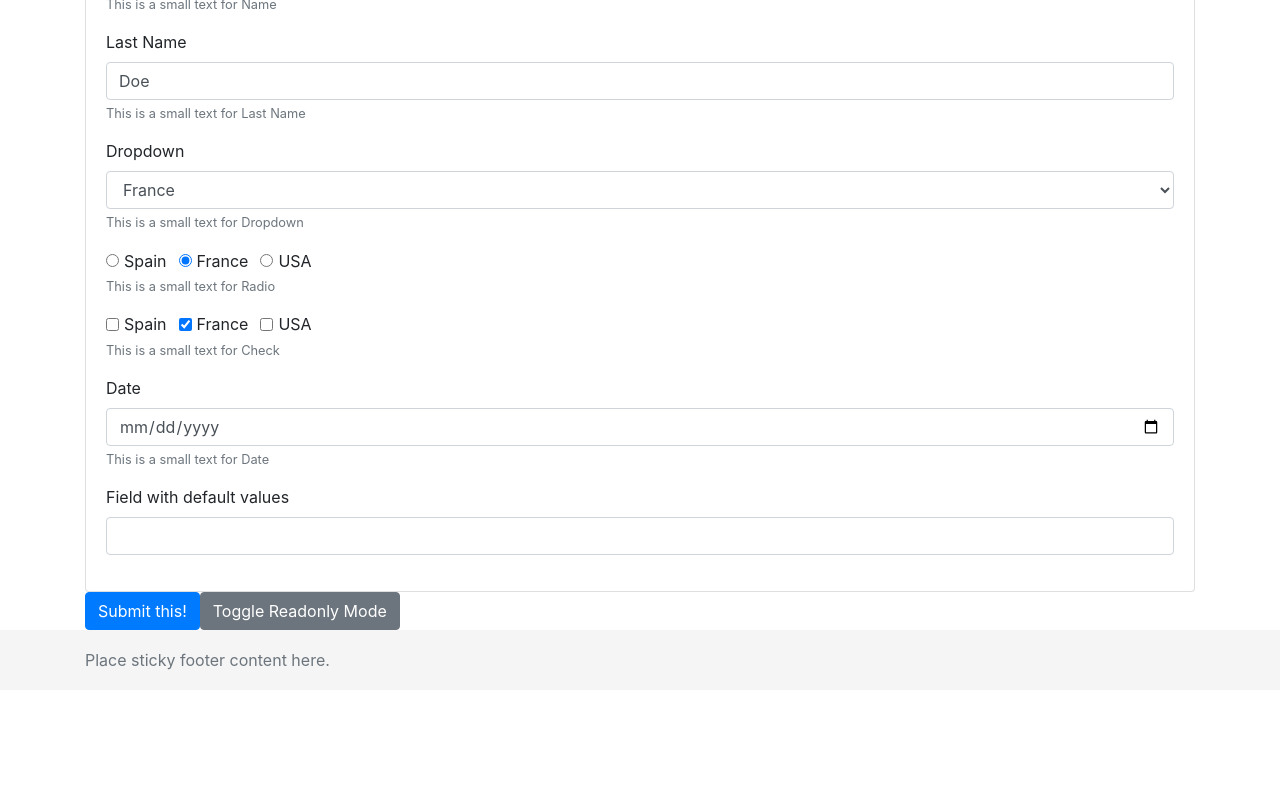
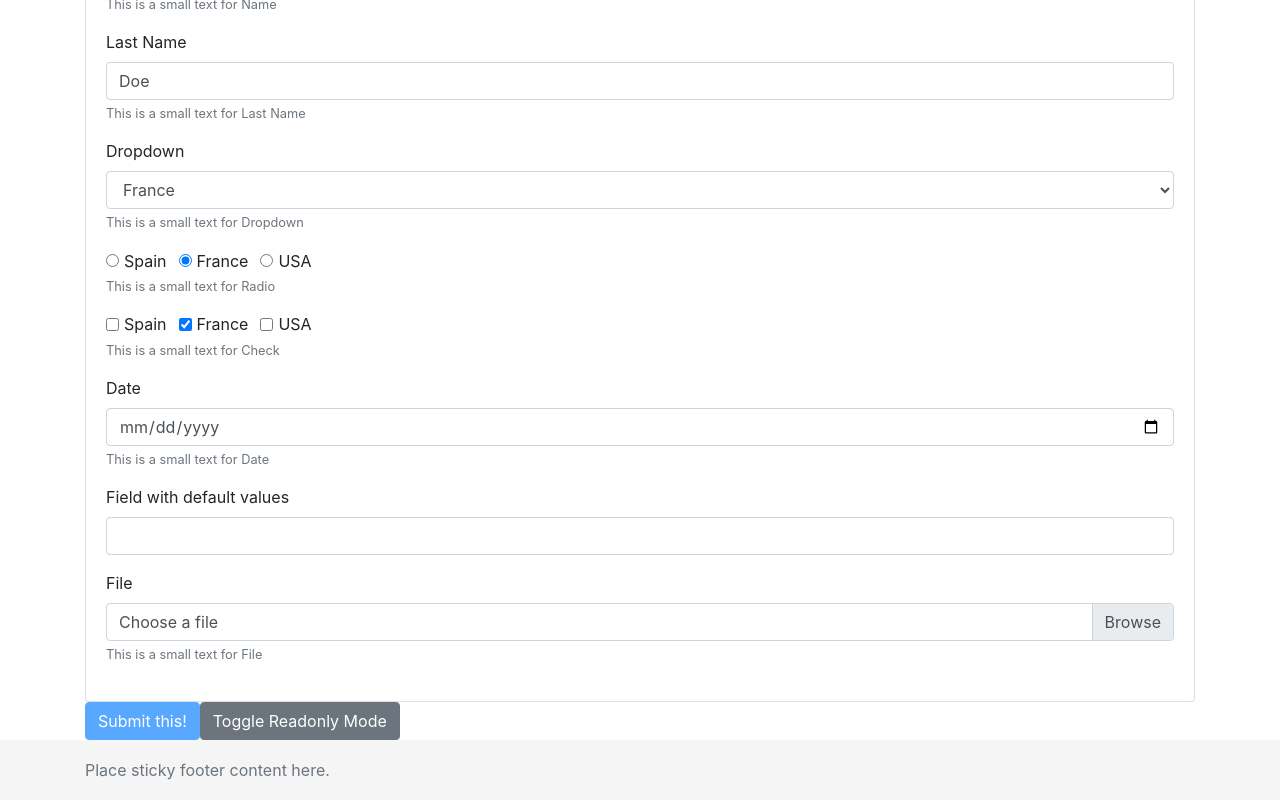
Before and after one commit to isaacroas/ngForms, an Angular app: page / in a window 1280 px wide. Shown: the part 405-1205 px from the top of the page. Before the commit the page ends 1095 px from the top, so only its background shows below. Built offline with nearby package versions, Linux system fonts and the light colour scheme.

Commit message:
Close #4 implement field type file

```diff
--- a/src/app/app.module.ts
+++ b/src/app/app.module.ts
@@ -9,6 +9,7 @@ import { FieldComponent } from './field/field.component';
 import { FieldTextComponent } from './field-types/field-text/field-text.component';
 import { FieldDropdownComponent } from './field-types/field-dropdown/field-dropdown.component';
 import { FieldRadioCheckComponent } from './field-types/field-radio-check/field-radio-check.component';
+import { FieldFileComponent } from './field-types/field-file/field-file.component';
 
 @NgModule({
   declarations: [
@@ -18,7 +19,8 @@ import { FieldRadioCheckComponent } from './field-types/field-radio-check/field-
     FieldComponent,
     FieldTextComponent,
     FieldDropdownComponent,
-    FieldRadioCheckComponent
+    FieldRadioCheckComponent,
+    FieldFileComponent
   ],
   imports: [
     BrowserModule,
--- /dev/null
+++ b/src/app/field-types/field-file/field-file.component.html
@@ -0,0 +1,17 @@
+<div class="{{fieldData.containerClass}}" [formGroup]="formGroup">
+  <label for="{{fieldData.id}}">{{fieldData.label}}</label>
+  <div class="{{fieldData.fileContainerClass}}" [formGroup]="formGroup">
+    <input type="{{fieldData.inputType}}" class="{{fieldData.fileInputClass}}" id="{{fieldData.id}}" [attr.disabled]="fieldData.readonly ? 'true' : null"
+      [class.is-invalid]="fieldData.invalid && (fieldData.dirty || fieldData.touched)" id="{{fieldData.id}}"
+      attr.aria-describedby="{{fieldData.help}}" formControlName="{{fieldData.name}}">
+    <label class="{{fieldData.fileLabelClass}}" for="{{fieldData.id}}">{{fieldData.value ? fieldData.value :
+      fieldData.placeholder }}</label>
+    <small class="form-text text-muted">{{fieldData.smallText}}</small>
+    <div class="invalid-feedback" *ngIf="fieldData.errors && fieldData.errors.required">
+      {{fieldData.label}} is required.
+    </div>
+    <div class="invalid-feedback" *ngIf="fieldData.errors && fieldData.errors.maxlength">
+      {{fieldData.label}} is too long.
+    </div>
+  </div>
+</div>
--- a/src/app/field/field.component.html
+++ b/src/app/field/field.component.html
@@ -7,3 +7,6 @@
 <app-field-radio *ngIf="fieldData.type === fieldType.RADIO || fieldData.type === fieldType.CHECK" [fieldData]="fieldData"
   [formGroup]="formGroup" [readonly]="readonly">
 </app-field-radio>
+<app-field-file *ngIf="fieldData.type === fieldType.FILE"
+  [fieldData]="fieldData" [formGroup]="formGroup" [readonly]="readonly">
+</app-field-file>
--- a/src/app/form-model/field-data.model.ts
+++ b/src/app/form-model/field-data.model.ts
@@ -35,6 +35,9 @@ export class FieldData extends FormControl {
     containerClass: string = "form-group";
     options: Option[];
     radioItemClass: string = "form-check form-check-inline";
+    fileContainerClass: string = "custom-file";
+    fileInputClass: string = "custom-file-input";
+    fileLabelClass: string = "custom-file-label";
 
     constructor(name: string,
         value: string | number = undefined,
--- a/src/app/form/form.component.ts
+++ b/src/app/form/form.component.ts
@@ -17,6 +17,7 @@ export class FormComponent implements OnInit {
 
   constructor() {
     this.fields = [];
+
     let nameField = {
       id: "nameId",
       name: "name",
@@ -32,6 +33,7 @@ export class FormComponent implements OnInit {
       options: null
     };
     this.fields.push(FieldData.fromJson(nameField));
+
     let lastnameField = {
       id: "lastnameId",
       name: "lastname",
@@ -47,6 +49,7 @@ export class FormComponent implements OnInit {
       options: null
     };
     this.fields.push(FieldData.fromJson(lastnameField));
+
     let dropdownField = {
       id: "dropdownId",
       name: "dropdown",
@@ -71,6 +74,7 @@ export class FormComponent implements OnInit {
       }]
     };
     this.fields.push(FieldData.fromJson(dropdownField));
+
     let radioField = {
       id: "radioId",
       name: "radio",
@@ -95,6 +99,7 @@ export class FormComponent implements OnInit {
       }]
     };
     this.fields.push(FieldData.fromJson(radioField));
+
     let checkField = {
       id: "checkId",
       name: "check",
@@ -119,6 +124,7 @@ export class FormComponent implements OnInit {
       }]
     };
     this.fields.push(FieldData.fromJson(checkField));
+
     let dateField = {
       id: "dateId",
       name: "date",
@@ -134,9 +140,26 @@ export class FormComponent implements OnInit {
       options: null
     };
     this.fields.push(FieldData.fromJson(dateField));
+
     let defaultValuesField: FieldData = new FieldData("defaultValuesField");
     defaultValuesField.label = "Field with default values";
     this.fields.push(defaultValuesField);
+
+    let fileField = {
+      id: "fileId",
+      name: "file",
+      type: FieldType.FILE,
+      value: null,
+      isRequired: true,
+      readonly: this.readonly,
+      maxLength: null,
+      label: "File",
+      placeholder: "Choose a file",
+      smallText: "This is a small text for File",
+      help: "This is a help text for File",
+      options: null
+    };
+    this.fields.push(FieldData.fromJson(fileField));
     let cards: CardData[] = [
       new CardData(this.fields, this.readonly, "This is a card header", "This is a card title", "This is a card text")
     ];
```
Also changed, not shown: src/app/field-types/field-file/field-file.component.ts (added, +11 -0 lines), src/app/field-types/field-file/field-file.component.css (added), 1 other file (tests, documents, lock files or other folders).
